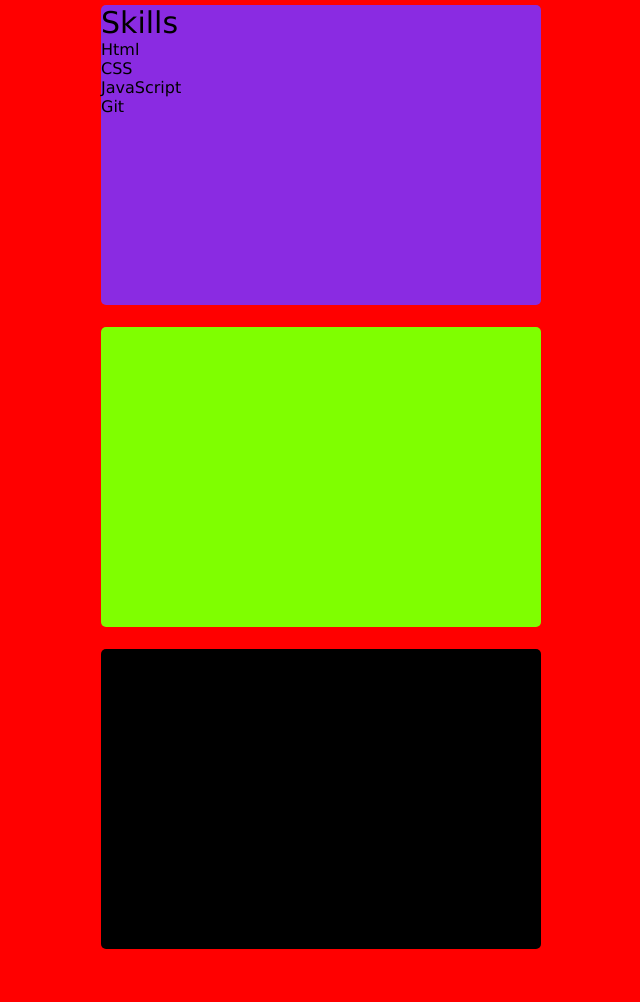
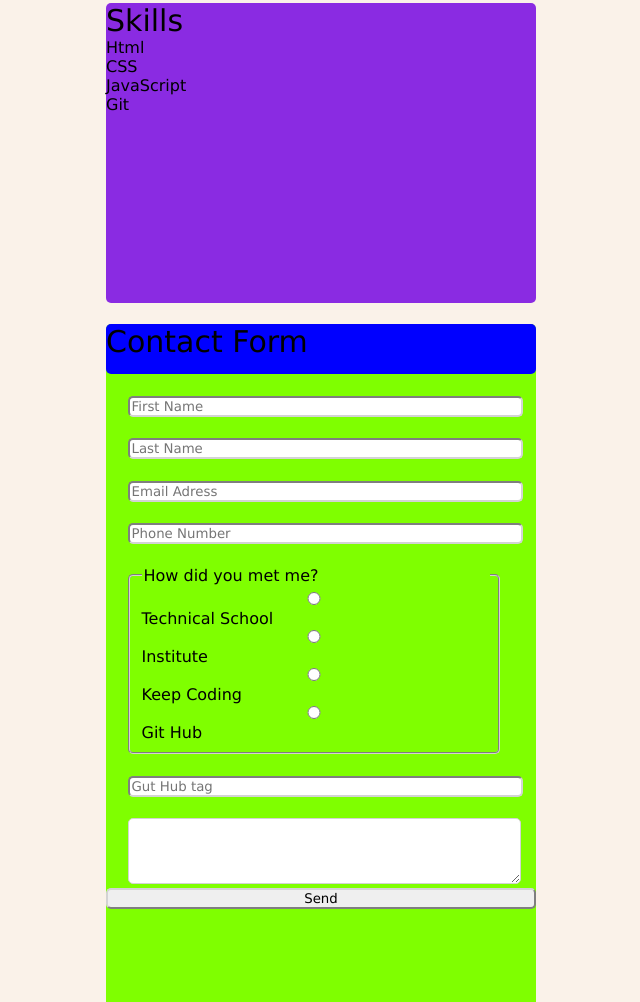
Before and after one commit to DaniVilallonga/PracticaHtml, a plain HTML site: page index.html in a window 1280 px wide. Shown: the part 638-1640 px from the top of the page, without its empty margins (319-959 px from the left). Before the commit the page ends 1587 px from the top, so only its background shows below. Drawn offline with Linux system fonts and the light colour scheme.

Commit message:
Formulario montado por pulir

```diff
--- a/index.html
+++ b/index.html
@@ -15,9 +15,9 @@
         <p>
             Lorem ipsum dolor sit amet consectetur adipisicing elit. Iusto error dignissimos possimus amet incidunt modi quisquam magni reprehenderit, quaerat illum nisi veniam ut aliquam minima nulla dolorem repudiandae explicabo ipsa.
         </p>
-        <button class="descripcion_boton" href="#form">
-            <p>Contacto</p>
-        </button>
+        <a href="#form">
+            <button class="descripcion_boton" type="button">Contact</button>
+        </a>
     </div>
 
     <div class="proyectos">
@@ -44,6 +44,7 @@
         <div class="skills_individual">
             <div class="skills_individual">
                 <p>Html</p>
+                <div class=""></div>
             </div>
             <div class="skills_individual">
                 <p>CSS</p>
@@ -59,44 +60,72 @@
 
     <div class="form">
         <div class="form_titulo">
-
+            <p>Contact Form</p>
         </div>
-
+        <form id="form_contact">
             <div class="form_campos">
-            <div class="form_in">
-
+                <div class="form_name">
+                    <input type="text" placeholder="First Name" id="firstname" data-required="true" data-error-message="Your First Name is required">
                 </div>
-            <div class="form_in">
-
+                <div class="form_lastname">
+                    <input type="text" placeholder="Last Name" id="lastname" data-required="true" data-error-message="Your Last Name is required">
                 </div>
-            <div class="form_in">
-
+                <div class="form_email">
+                    <input type="email" placeholder="Email Adress" id="email" data-required="true" data-error-message="Your Email Adress is required" pattern="[a-z0-9._%+-]+@[a-z0-9.-]+\.[a-z]{2,}$">
                 </div>
-            <div class="form_in">
-
+                <div class="form_phone">
+                    <input type="text" placeholder="Phone Number" id="phone" data-required="false">
                 </div>
             </div>
 
             <div class="form_conocido">
-
+                <fieldset required>
+                    <legend>How did you met me?</legend>
+                    <div class="radios">
+                        <input type="radio" id="fp" name="conocido" value="fp">
+                        <label for="fp">Technical School</label>
+                    </div>
+                    <div class="radios">
+                        <input type="radio" id="school" name="conocido" value="school">
+                        <label for="school">Institute</label>
+                    </div>
+                    <div class="radios">
+                        <input type="radio" id="bootcamp" name="conocido" value="bootcamp">
+                        <label for="bootcamp">Keep Coding</label>
+                    </div>
+                    <div class="radios">
+                        <input type="radio" id="github" name="conocido" value="github">
+                        <label for="github">Git Hub</label>
+                    </div>
+                </fieldset>
             </div>
 
             <div class="form_github">
-
+                <input type="text" placeholder="Gut Hub tag" id="github_tag">
             </div>
 
             <div class="form_comentario">
+                <textarea id="comment" name="comment" rows="4" cols="30" maxlength="180">
 
+                </textarea>
             </div>
 
             <div class="form_enviar">
-
+                <a href="maito:dani.vilallonga@hotmail.com">
+                    <button class="form_button" type="button">Send</button>
+                </a>
             </div>
+        </form>
     </div>
 
     <div class="redes">
         <div class="redes_botones">
-
+            <a href="https://es.linkedin.com/in/daniel-vilallonga-garcia-60b448108">
+                <img id="linkedin" src="/images/linkedin.png" >
+            </a>
+            <a href="https://instagram.com">
+                <img src="/images/instagram.png">
+            </a>
         </div>
     </div>
 
--- a/main.css
+++ b/main.css
@@ -1,6 +1,6 @@
 body{
-    background-color: red;
-    max-width: 440px;
+    background-color: rgb(250, 242, 233);
+    max-width: 430px;
     margin: auto;
 }
 
@@ -13,24 +13,28 @@ body{
 }
 
 .nombre{
-    background-color: blue;
+    background-color: rgba(255, 186, 107, 0.582);
     width: 90%;
     height: 10%;
     font-size: 50px;
-    color: aqua;
+    color: rgb(0, 0, 0);
     margin-top: 5%;
 }
 
 .descripcion{
-    background-color: yellow;
+    background-color: rgb(250, 242, 233);
+    background-image: url(/images/prado.jpg);
+    background-size: 100% 85%;
+    background-repeat: no-repeat;
     width: 100%;
     text-align: center;
     font-size: 20px;
     margin-top: 5%;
+    color:rgb(255, 189, 65);
 }
 
 .descripcion_boton{
-    background-color: orange;
+    background-color: rgb(255, 189, 65);
     width: 30%;
     height: 10%;
     text-align: top;
@@ -39,7 +43,8 @@ body{
 }
 
 .descripcion_boton:hover{
-    background-color: red;
+    background-color: rgb(0, 0, 0);
+    color:rgb(255, 189, 65)
 }
 
 .proyectos{
@@ -74,6 +79,7 @@ body{
 
 .slide1{
     background-color: yellow;
+    background-image: url(/images/lago.jpg);
 }
 
 .slide2{
@@ -112,6 +118,10 @@ body{
 
 }
 
+@keyframes skills_bars{
+
+}
+
 .skills_individual{
 
 }
@@ -119,32 +129,60 @@ body{
 .form{
     background-color: chartreuse;
     width: 100%;
-    height: 300px;
+    height: 1000px;
     margin-top: 5%;
 }
 
 .form_titulo{
-
+    font-size: 30px;
+    height: 5%;
+    background-color: blue;
 }
 
 .form_campos{
 
 }
 
-.form_in{
+.form_name{
+    width: 90%;
+    margin-top: 5%;
+}
 
+.form_lastname{
+    width: 90%;
+    margin-top: 5%;
+}
+
+.form_email{
+    width: 90%;
+    margin-top: 5%;
+}
+
+.form_phone{
+    width: 90%;
+    margin-top: 5%;
 }
 
 .form_conocido{
+    width: 80%;
+    margin-top: 5%;
+    margin-left: 5%;
+}
 
+.radios *{
+    vertical-align: left;
 }
 
 .form_github{
-
+    width: 90%;
+    margin-top: 5%;
+    margin-left: 5%;
 }
 
 .form_comentario{
-
+    width: 90%;
+    margin-top: 5%;
+    margin-left: 5%;
 }
 
 .form_enviar{
@@ -154,11 +192,20 @@ body{
 .redes{
     background-color: black;
     width: 100%;
-    height: 300px;
+    height: 70px;
     margin-top: 5%;
 }
 
 .redes_botones{
+
+}
+
+.linkedin{
+    height: auto;
+    max-width: 10px;
+}
+
+.instagram{
 
 }
 
```
Also changed, not shown: images/instagram.png (added), images/linkedin.png (added), 2 other files. Lines whose indentation alone changed are shown as unchanged.
